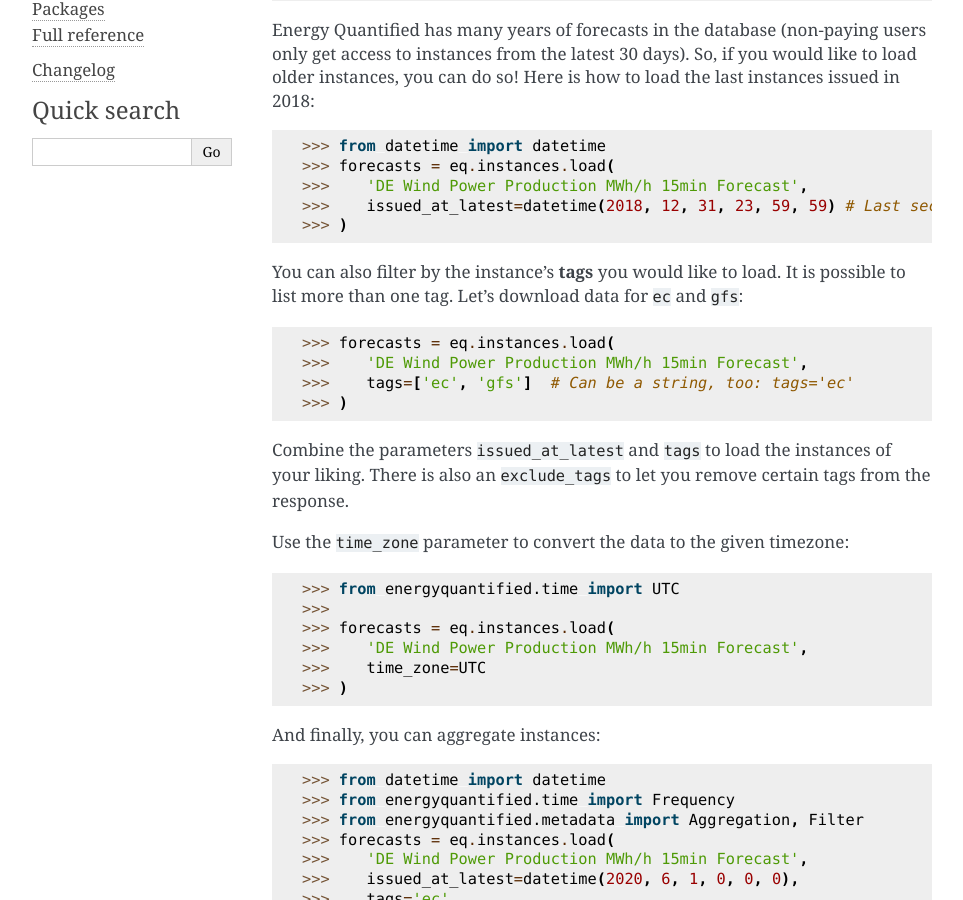
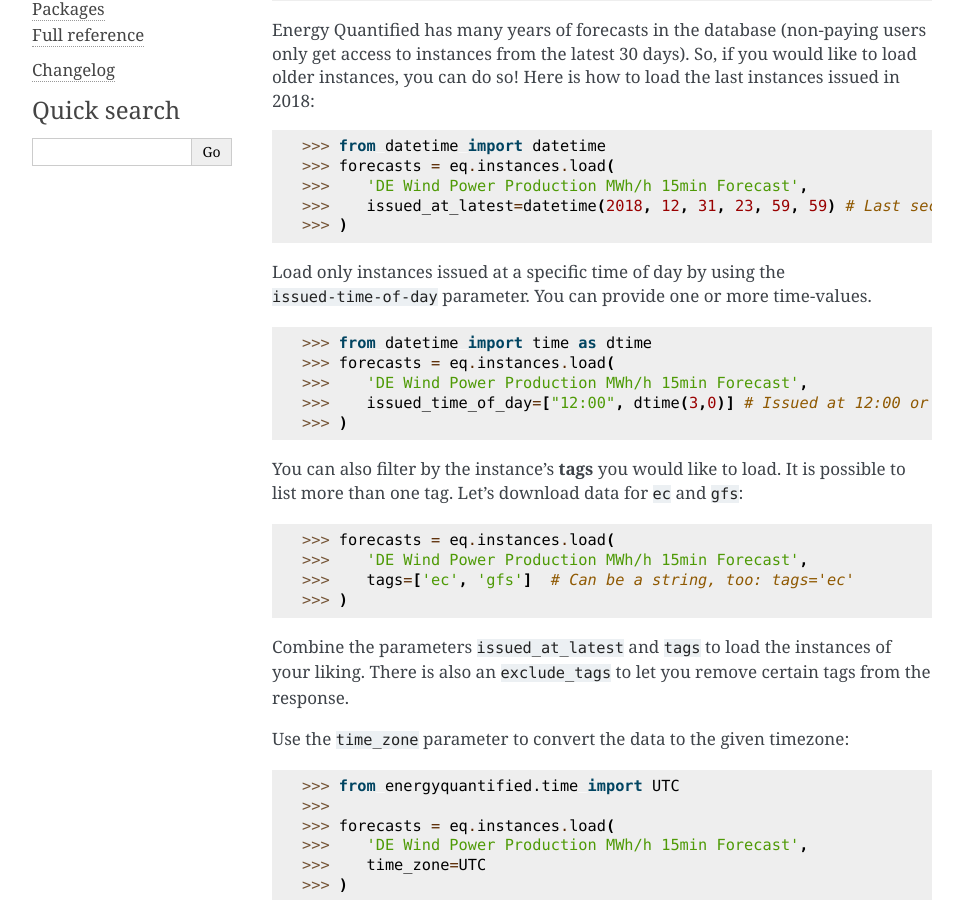
Before and after one commit to energyquantified/eq-python-client, a Sphinx documentation site: the page built from docs/userguide/instances.rst, in a window 1280 px wide and 900 px high, scrolled down 1152 px. Shown: the whole window, without its empty margins (148-1111 px from the left). Built offline with Sphinx 7.4.7, drawn with Linux system fonts in a browser that asks for light colours.

```diff
--- a/docs/userguide/instances.rst
+++ b/docs/userguide/instances.rst
@@ -64,6 +64,15 @@ instances issued in 2018:
    >>> forecasts = eq.instances.load(
    >>>    'DE Wind Power Production MWh/h 15min Forecast',
    >>>    issued_at_latest=datetime(2018, 12, 31, 23, 59, 59) # Last second of 2018!
+   >>> )
+
+Load only instances issued at a specific time of day by using the
+``issued-time-of-day`` parameter. You can provide one or more time-values.
+
+   >>> from datetime import time as dtime
+   >>> forecasts = eq.instances.load(
+   >>>    'DE Wind Power Production MWh/h 15min Forecast',
+   >>>    issued_time_of_day=["12:00", dtime(3,0)] # Issued at 12:00 or 03:00
    >>> )
 
 You can also filter by the instance's **tags** you would like to load. It is
@@ -260,7 +269,7 @@ Aggregations are also supported, as you can see from the examples above.
 
 
 Rolling forecasts (hours-ahead forecasts)
---------------------------------------
+-----------------------------------------
 
 Method reference: :py:meth:`eq.instances.rolling() <energyquantified.api.InstancesAPI.rolling>`
 
```
Also changed, not shown: CHANGELOG.rst (+10 -0 lines).
